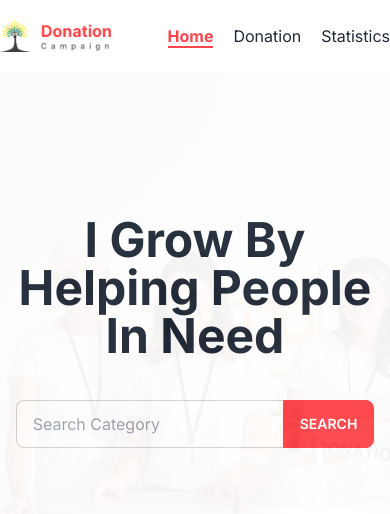
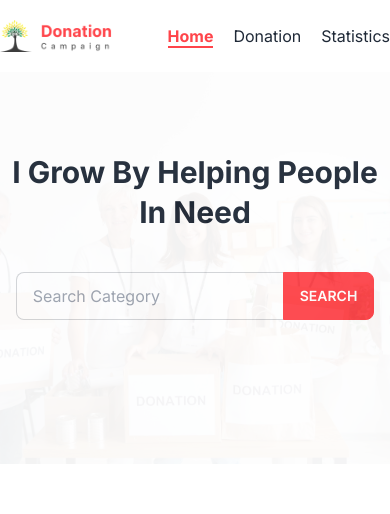
Before and after one commit to Nazmul1582/react-donation-campaign, a React (Vite) app: page / in a window 390 px wide. Shown: the top 514 px of the page. Built offline with nearby package versions, Linux system fonts and the light colour scheme.

Commit message:
home page has maked responsive for all devices

```diff
--- a/src/components/Banner/Banner.jsx
+++ b/src/components/Banner/Banner.jsx
@@ -3,9 +3,9 @@
 const Banner = () => {
   return (
     <section className="bg-banner-img bg-cover bg-no-repeat bg-center">
-      <div className="pt-36 pb-52 w-full h-full flex  justify-center items-center bg-white opacity-95">
+      <div className="pt-20 md:pt-36 pb-36 md:pb-52 w-full h-full flex  justify-center items-center bg-white opacity-95">
       <div className="container mx-auto">
-        <h2 className="text-center font-bold text-5xl mb-10">I Grow By Helping People In Need</h2>
+        <h2 className="text-center font-bold text-3xl md:text-5xl mb-10 leading-10">I Grow By Helping People In Need</h2>
         <div className="join flex justify-center">
           <input
             className="input input-bordered join-item focus:outline-0"
```
